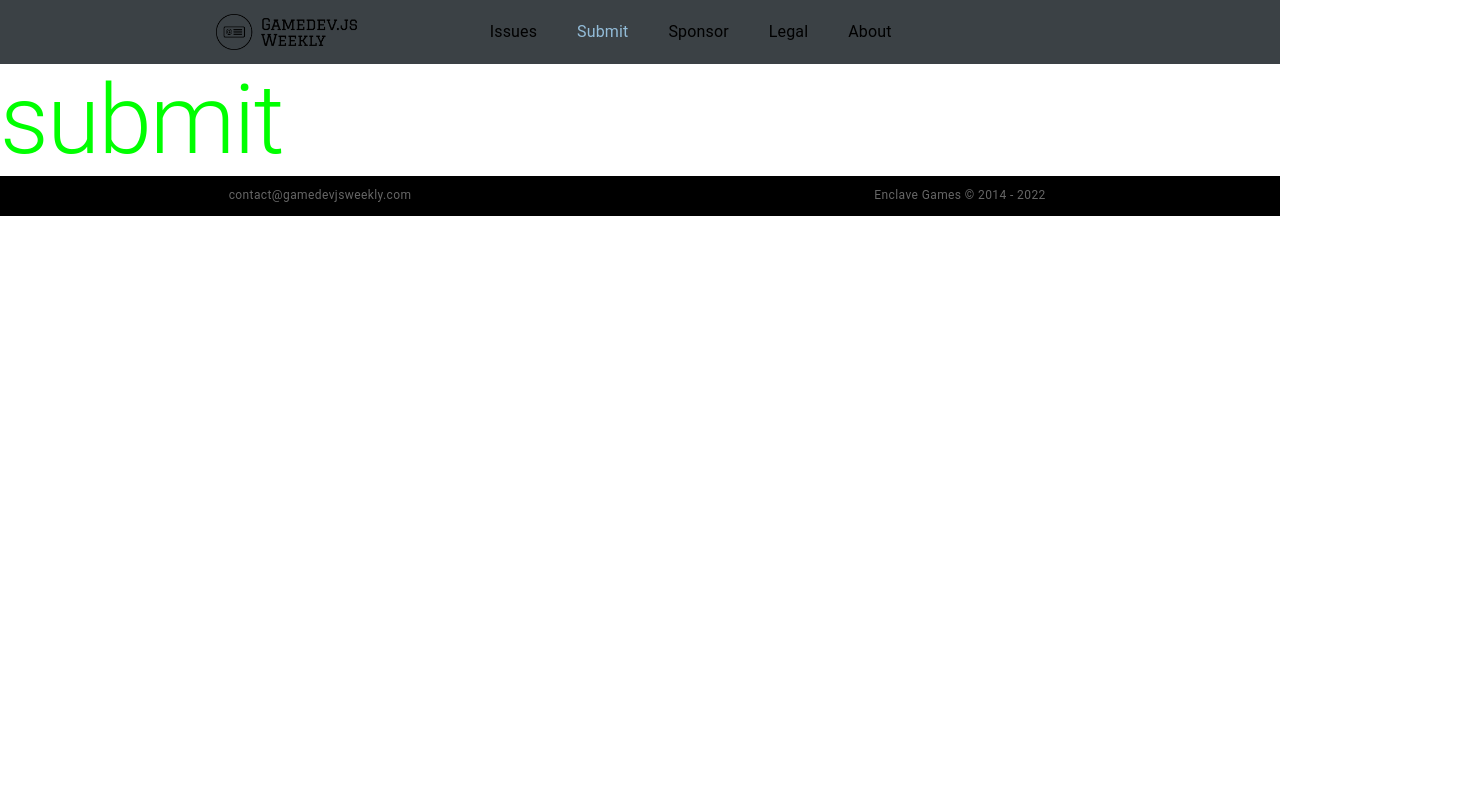
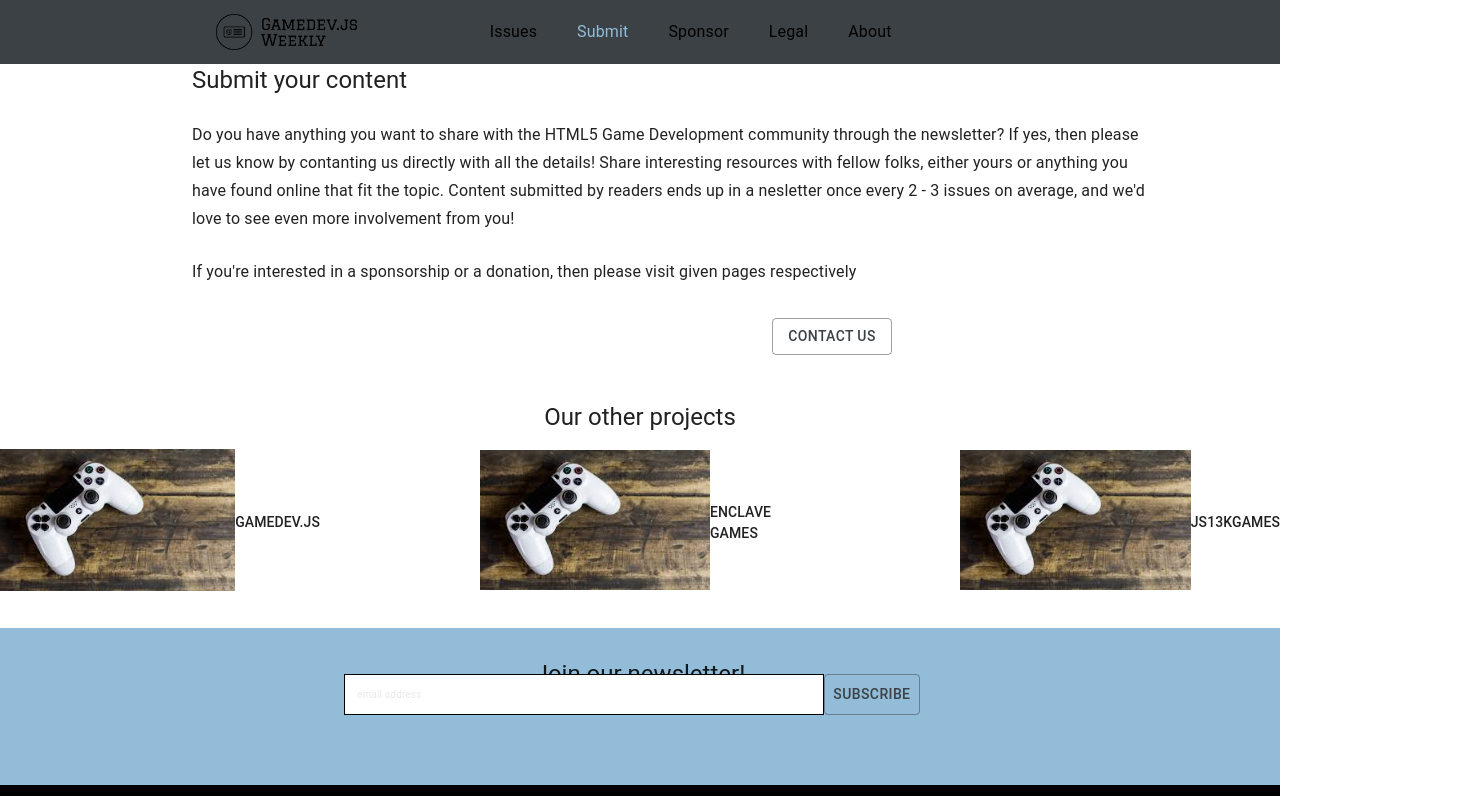
Before and after one commit to GamedevJS/Gamedev.js-Weekly, a Next.js app: page /submit in a window 1280 px wide. Shown: the top 796 px of the page, 1472 px wide, since content can reach past the window. Built offline with nearby package versions, Linux system fonts and the light colour scheme.

Commit message:
submit page template

```diff
--- a/src/pages/_app.tsx
+++ b/src/pages/_app.tsx
@@ -3,6 +3,7 @@ import type { AppProps } from "next/app";
 import { ThemeProvider, CssBaseline } from "@mui/material";
 import theme from "../theme";
 import { Footer, Navbar } from "../layouts";
+import { Projects, Newsletter } from "../components/sections";
 import useRemoveServerSideStyles from "../hooks/useRemoveServerSideStyles";
 
 function MyApp({ Component, pageProps }: AppProps) {
@@ -13,6 +14,8 @@ function MyApp({ Component, pageProps }: AppProps) {
             <Navbar />
             <CssBaseline />
             <Component {...pageProps} />
+            <Projects />
+            <Newsletter />
             <Footer />
         </ThemeProvider>
     );
--- a/src/pages/index.tsx
+++ b/src/pages/index.tsx
@@ -3,7 +3,6 @@ import Head from "next/head";
 import { makeStyles } from "@mui/styles";
 import { Typography, Grid } from "@mui/material";
 import { Theme } from "@mui/system";
-import { Projects, Newsletter } from "../components/sections";
 import Form from "../components/form/form";
 import Image from "next/image";
 import Img from "../assets/images/email.jpeg";
@@ -51,8 +50,6 @@ const Home: NextPage = () => {
                     <Image src={Img} alt={"email"} width={300} height={300} />
                 </Grid>
             </Grid>
-            <Projects />
-            <Newsletter />
         </>
     );
 };
--- a/src/pages/submit.tsx
+++ b/src/pages/submit.tsx
@@ -1,13 +1,20 @@
 import type { NextPage } from "next";
 import Head from "next/head";
 import { makeStyles } from "@mui/styles";
-import { Typography } from "@mui/material";
+import { Typography, Grid, Button } from "@mui/material";
 import { Theme } from "@mui/system";
 
 const useStyles = makeStyles((theme: Theme) => ({
-    title: {
-        color: "#0f0",
-        letterSpacing: theme.spacing(1),
+    mainWrapper: {
+        margin: "0 15%",
+        width: "auto",
+    },
+    contactBtn: {
+        borderRadius: 25,
+        backgroundColor: "yellow",
+        textTransform: "capitalize",
+        padding: "5px 60px",
+        borderColor: "orange",
     },
 }));
 
@@ -21,9 +28,26 @@ const Sumbit: NextPage = () => {
                 <meta name="description" content="Generated by create next app" />
                 <link rel="icon" href="/favicon.ico" />
             </Head>
-            <Typography className={classes.title} variant={"h1"}>
-                submit
-            </Typography>
+            <Grid container className={classes.mainWrapper} rowSpacing={4}>
+                <Grid item xs={9}>
+                    <Typography variant={"h5"}>{"Submit your content"}</Typography>
+                    <Typography variant={"subtitle1"} style={{ margin: "25px 0" }}>
+                        {
+                            "Do you have anything you want to share with the HTML5 Game Development community through the newsletter? If yes, then please let us know by contanting us directly with all the details! Share interesting resources with fellow folks, either yours or anything you have found online that fit the topic. Content submitted by readers ends up in a nesletter once every 2 - 3 issues on average, and we'd love to see even more involvement from you!"
+                        }
+                    </Typography>
+                    <Typography variant={"subtitle1"}>
+                        {
+                            "If you're interested in a sponsorship or a donation, then please visit given pages respectively"
+                        }
+                    </Typography>
+                </Grid>
+                <Grid item xs={12} style={{ display: "flex" }} justifyContent="center">
+                    <Button variant="outlined" className={classes.contactBtn}>
+                        {"Contact us"}
+                    </Button>
+                </Grid>
+            </Grid>
         </>
     );
 };
```
